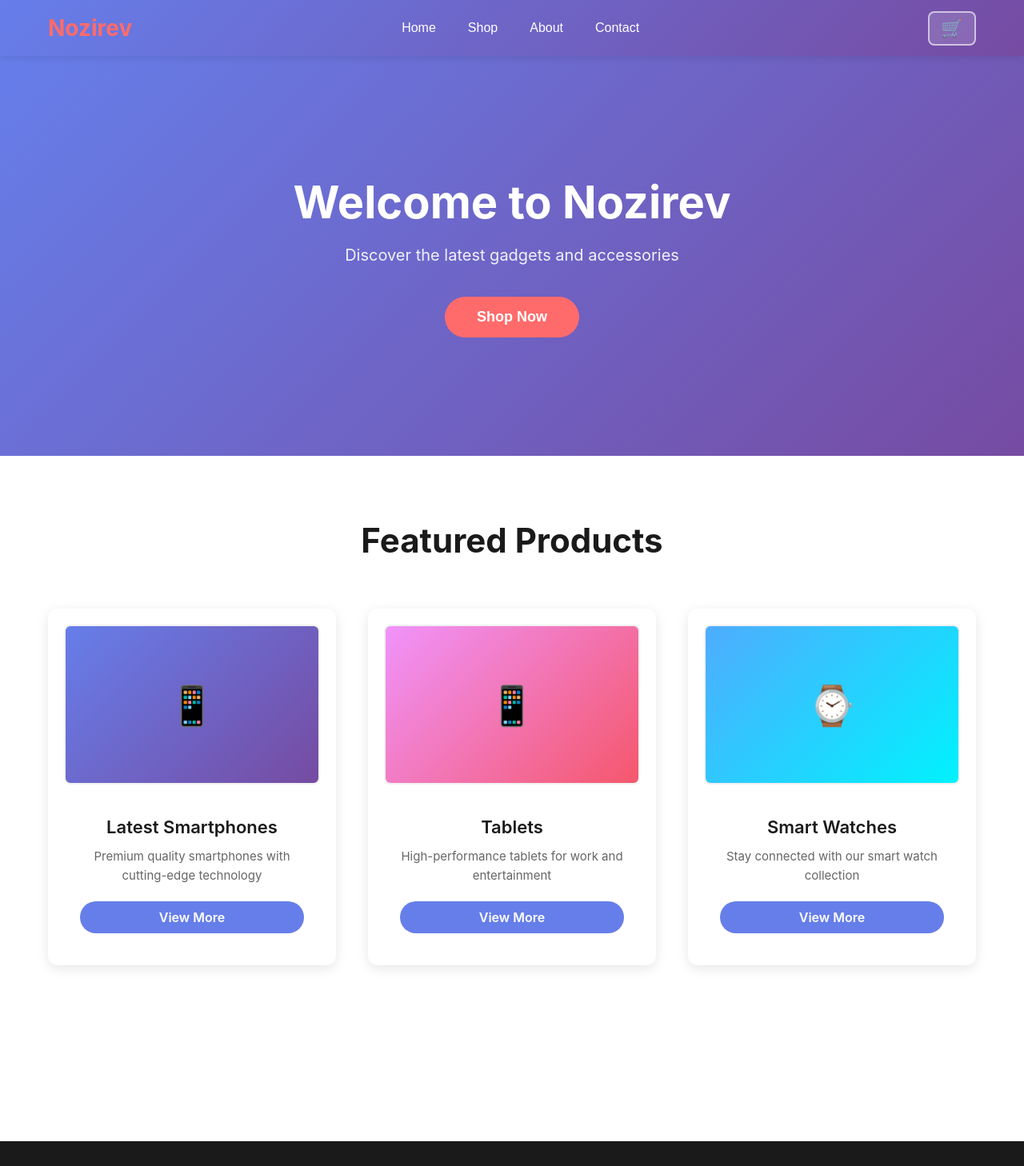
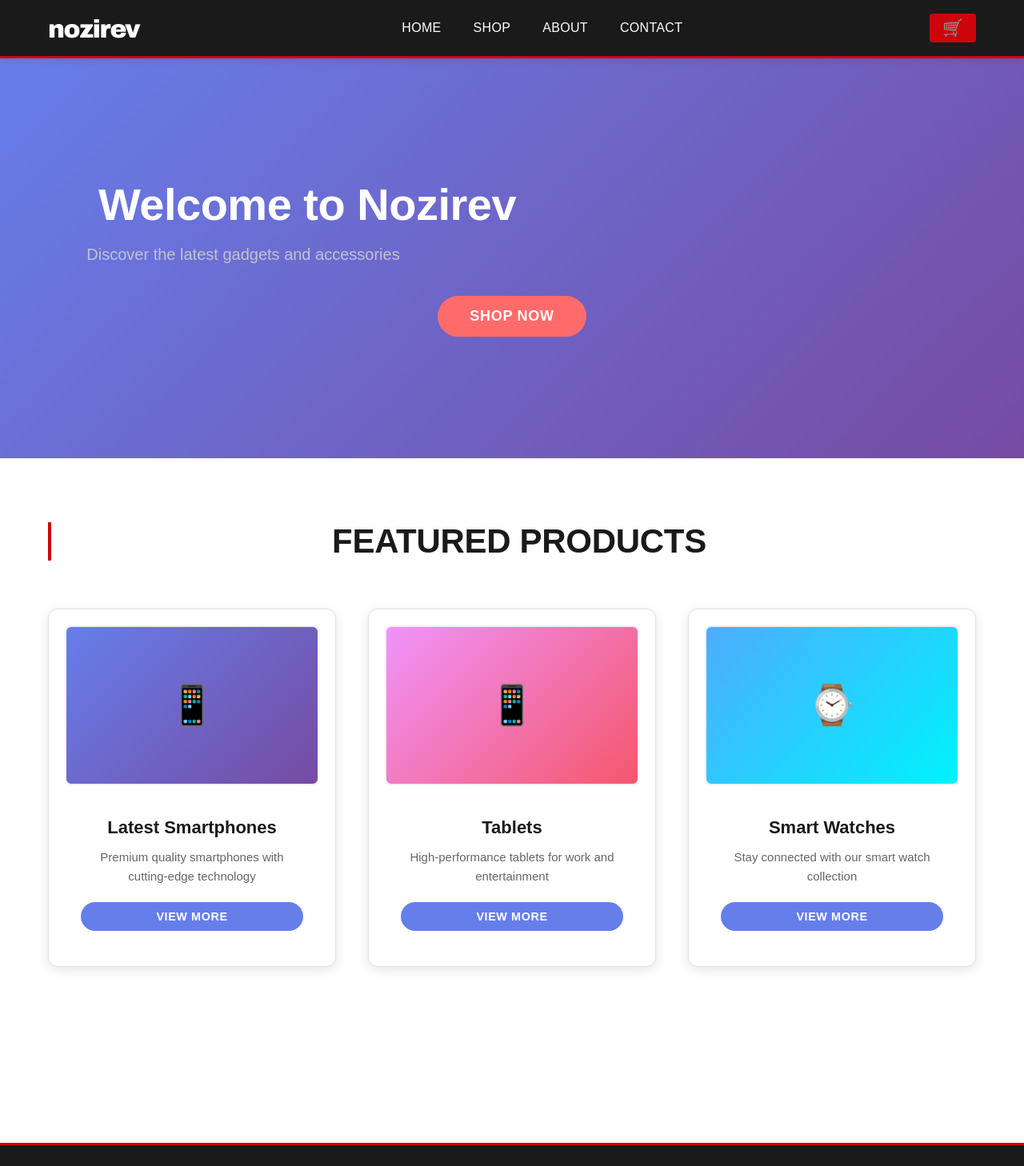
Before and after one commit to swastiksuman/nozirev, a React (Create React App) app in the folder nozirev-ui/: page / in a window 1280 px wide. Shown: the top 1458 px of the page at 80% size. Built offline with nearby package versions, Linux system fonts and the light colour scheme; no server answers.

Commit message:
working cart icon

```diff
--- a/nozirev-ui/src/App.css
+++ b/nozirev-ui/src/App.css
@@ -4,8 +4,14 @@
   box-sizing: border-box;
 }
 
+body {
+  font-family: 'Arial', 'Helvetica Neue', Helvetica, sans-serif;
+  background-color: #ffffff;
+  color: #1b1b1b;
+}
+
 .App {
-  font-family: 'Segoe UI', Tahoma, Geneva, Verdana, sans-serif;
+  font-family: 'Arial', 'Helvetica Neue', Helvetica, sans-serif;
 }
 
 /* Navigation Bar */
--- /dev/null
+++ b/nozirev-ui/src/assets/NozirevLogo.js
@@ -0,0 +1,28 @@
+import React from 'react';
+
+function NozirevLogo({ height = 36 }) {
+  return (
+    <svg
+      xmlns="http://www.w3.org/2000/svg"
+      viewBox="0 0 210 48"
+      height={height}
+      aria-label="Nozirev"
+    >
+      <text
+        x="0"
+        y="40"
+        fontFamily="'Arial Black', 'Arial Bold', Arial, sans-serif"
+        fontWeight="900"
+        fontSize="42"
+        fill="white"
+        letterSpacing="-2"
+        textDecoration="none"
+        style={{ fontStretch: 'condensed' }}
+      >
+        nozirev
+      </text>
+    </svg>
+  );
+}
+
+export default NozirevLogo;
--- a/nozirev-ui/src/components/Navigation.js
+++ b/nozirev-ui/src/components/Navigation.js
@@ -1,6 +1,7 @@
 import React, { useState } from 'react';
 import { useNavigate } from 'react-router-dom';
 import { useSelector } from 'react-redux';
+import NozirevLogo from '../assets/NozirevLogo';
 import '../styles/Navigation.css';
 
 function Navigation() {
@@ -15,7 +16,9 @@
   return (
     <nav className="navbar">
       <div className="nav-container">
-        <div className="logo" onClick={() => handleNavClick('/')} role="button" tabIndex={0}>Nozirev</div>
+        <div className="logo" onClick={() => handleNavClick('/')} role="button" tabIndex={0}>
+          <NozirevLogo height={36} />
+        </div>
         <ul className="nav-menu">
           <li className="nav-item">
             <button className="nav-link" onClick={() => handleNavClick('/')}>Home</button>
--- a/nozirev-ui/src/styles/Footer.css
+++ b/nozirev-ui/src/styles/Footer.css
@@ -1,13 +1,16 @@
 /* Footer Styles */
 .footer {
-  background: #333;
-  color: white;
+  background: #000000;
+  color: #aaaaaa;
   text-align: center;
   padding: 2rem;
   margin-top: auto;
+  border-top: 3px solid #CD040B;
 }
 
 .footer p {
   margin: 0;
-  font-size: 0.95em;
+  font-size: 0.85em;
+  letter-spacing: 0.02em;
+  text-transform: uppercase;
 }
--- a/nozirev-ui/src/styles/HomePage.css
+++ b/nozirev-ui/src/styles/HomePage.css
@@ -7,56 +7,76 @@
 
 /* Hero Section */
 .hero {
-  background: linear-gradient(135deg, #667eea 0%, #764ba2 100%);
+  background: #000000;
   color: white;
-  padding: 80px 20px;
-  text-align: center;
+  padding: 90px 20px;
+  text-align: left;
   flex: 1;
   display: flex;
   align-items: center;
   justify-content: center;
+  min-height: 480px;
+}
+
+.hero-content {
+  max-width: 1200px;
+  width: 100%;
+  margin: 0 auto;
+  padding: 0 24px;
 }
 
 .hero-content h1 {
-  font-size: 3em;
-  margin: 0 0 20px 0;
+  font-size: 3.5em;
+  font-weight: 900;
+  margin: 0 0 16px 0;
+  letter-spacing: -0.5px;
+  line-height: 1.1;
+  max-width: 640px;
 }
 
 .hero-content p {
-  font-size: 1.3em;
-  margin: 0 0 30px 0;
+  font-size: 1.2em;
+  margin: 0 0 32px 0;
+  color: #cccccc;
+  max-width: 480px;
 }
 
 .cta-button {
-  background: white;
-  color: #667eea;
+  background: #CD040B;
+  color: #ffffff;
   border: none;
-  padding: 15px 40px;
-  font-size: 1.1em;
-  border-radius: 50px;
+  padding: 14px 36px;
+  font-size: 1em;
+  font-weight: 700;
+  border-radius: 4px;
   cursor: pointer;
-  font-weight: bold;
-  transition: transform 0.3s ease, box-shadow 0.3s ease;
+  letter-spacing: 0.04em;
+  text-transform: uppercase;
+  transition: background 0.2s ease;
 }
 
 .cta-button:hover {
-  transform: scale(1.05);
-  box-shadow: 0 4px 12px rgba(0, 0, 0, 0.2);
+  background: #a80009;
 }
 
 /* Featured Products Section */
 .featured-products {
-  padding: 60px 20px;
+  padding: 70px 24px;
   max-width: 1200px;
   margin: 0 auto;
   width: 100%;
 }
 
 .featured-products h2 {
-  text-align: center;
-  font-size: 2.5em;
-  margin: 0 0 40px 0;
-  color: #333;
+  text-align: left;
+  font-size: 2em;
+  font-weight: 900;
+  margin: 0 0 36px 0;
+  color: #1b1b1b;
+  letter-spacing: -0.3px;
+  text-transform: uppercase;
+  border-left: 4px solid #CD040B;
+  padding-left: 14px;
 }
 
 .products-grid {
@@ -66,28 +86,26 @@
 }
 
 .product-card {
-  background: white;
-  border-radius: 8px;
+  background: #ffffff;
+  border-radius: 0;
   overflow: hidden;
-  box-shadow: 0 2px 8px rgba(0, 0, 0, 0.1);
-  transition: transform 0.3s ease, box-shadow 0.3s ease;
+  border: 1px solid #e0e0e0;
+  transition: box-shadow 0.2s ease;
 }
 
 .product-card:hover {
-  transform: translateY(-10px);
-  box-shadow: 0 8px 16px rgba(0, 0, 0, 0.15);
+  box-shadow: 0 4px 20px rgba(0, 0, 0, 0.12);
 }
 
 .product-image {
   width: 100%;
-  height: 250px;
-  background: linear-gradient(135deg, #667eea 0%, #764ba2 100%);
+  height: 220px;
+  background: #f6f6f6;
   display: flex;
   align-items: center;
   justify-content: center;
-  color: white;
+  color: #1b1b1b;
   font-size: 3em;
-  border-radius: 8px 8px 0 0;
 }
 
 .product-image.smartphone::before {
@@ -103,32 +121,38 @@
 }
 
 .product-card h3 {
-  font-size: 1.5em;
-  margin: 20px 0 10px 0;
-  color: #333;
+  font-size: 1.1em;
+  font-weight: 700;
+  margin: 20px 0 8px 0;
+  color: #1b1b1b;
   padding: 0 20px;
 }
 
 .product-card p {
-  color: #666;
+  color: #555555;
   padding: 0 20px;
   margin: 0 0 20px 0;
   line-height: 1.5;
+  font-size: 0.95em;
 }
 
 .product-link {
   display: inline-block;
-  margin: 0 20px 20px 20px;
-  background: #667eea;
+  margin: 0 20px 24px 20px;
+  background: #CD040B;
   color: white;
-  padding: 10px 20px;
-  border-radius: 5px;
+  padding: 10px 22px;
+  border-radius: 4px;
   text-decoration: none;
-  transition: background 0.3s ease;
+  font-weight: 700;
+  font-size: 0.9em;
+  text-transform: uppercase;
+  letter-spacing: 0.04em;
+  transition: background 0.2s ease;
 }
 
 .product-link:hover {
-  background: #764ba2;
+  background: #a80009;
 }
 
 @media (max-width: 768px) {
--- a/nozirev-ui/src/styles/Navigation.css
+++ b/nozirev-ui/src/styles/Navigation.css
@@ -1,27 +1,33 @@
 /* Navigation Bar Styles */
 .navbar {
-  background: linear-gradient(135deg, #667eea 0%, #764ba2 100%);
-  padding: 1rem 0;
+  background: #000000;
+  padding: 0;
   position: sticky;
   top: 0;
   z-index: 100;
-  box-shadow: 0 2px 4px rgba(0, 0, 0, 0.1);
+  border-bottom: 3px solid #CD040B;
 }
 
 .nav-container {
   max-width: 1200px;
   margin: 0 auto;
-  padding: 0 20px;
+  padding: 0 24px;
   display: flex;
   justify-content: space-between;
   align-items: center;
+  height: 64px;
 }
 
 .logo {
-  font-size: 1.8em;
-  font-weight: bold;
-  color: white;
   cursor: pointer;
+  display: flex;
+  align-items: center;
+  line-height: 0;
+}
+
+.logo:hover {
+  opacity: 0.85;
+  transition: opacity 0.2s ease;
 }
 
 .nav-menu {
@@ -37,19 +43,21 @@
 }
 
 .nav-link {
-  color: white;
+  color: #ffffff;
   text-decoration: none;
-  font-weight: 500;
-  transition: opacity 0.3s ease;
+  font-weight: 700;
+  font-size: 0.95em;
+  letter-spacing: 0.02em;
+  text-transform: uppercase;
+  transition: color 0.2s ease;
   background: none;
   border: none;
   cursor: pointer;
-  font-size: 1em;
   padding: 0;
 }
 
 .nav-link:hover {
-  opacity: 0.8;
+  color: #CD040B;
 }
 
 .dropdown {
@@ -60,31 +68,35 @@
   position: absolute;
   top: 100%;
   left: 0;
-  background: white;
+  background: #1b1b1b;
   list-style: none;
-  margin: 0.5rem 0 0 0;
-  padding: 0.5rem 0;
-  border-radius: 4px;
-  box-shadow: 0 2px 8px rgba(0, 0, 0, 0.15);
-  min-width: 150px;
+  margin: 0;
+  padding: 0.4rem 0;
+  box-shadow: 0 4px 12px rgba(0,0,0,0.4);
+  min-width: 180px;
+  border-top: 2px solid #CD040B;
 }
 
 .dropdown-link {
   display: block;
   padding: 0.75rem 1.5rem;
-  color: #333;
+  color: #ffffff;
   text-decoration: none;
-  transition: background 0.3s ease;
+  transition: background 0.2s ease, color 0.2s ease;
   background: none;
   border: none;
   cursor: pointer;
-  font-size: 1em;
+  font-size: 0.9em;
+  font-weight: 600;
+  text-transform: uppercase;
+  letter-spacing: 0.03em;
   width: 100%;
   text-align: left;
 }
 
 .dropdown-link:hover {
-  background: #f0f0f0;
+  background: #CD040B;
+  color: #ffffff;
 }
 
 @media (max-width: 768px) {
@@ -100,14 +112,14 @@
 /* Cart Button */
 .cart-btn {
   position: relative;
-  background: rgba(255, 255, 255, 0.15);
-  border: 2px solid rgba(255, 255, 255, 0.6);
+  background: #CD040B;
+  border: none;
   color: white;
-  font-size: 1.4em;
-  border-radius: 8px;
-  padding: 6px 14px;
+  font-size: 1.3em;
+  border-radius: 4px;
+  padding: 6px 16px;
   cursor: pointer;
-  transition: background 0.3s ease;
+  transition: background 0.2s ease;
   display: flex;
   align-items: center;
   gap: 6px;
@@ -115,17 +127,17 @@
 }
 
 .cart-btn:hover {
-  background: rgba(255, 255, 255, 0.25);
+  background: #a80009;
 }
 
 .cart-count {
   position: absolute;
-  top: -8px;
-  right: -8px;
-  background: #ff4757;
-  color: white;
-  font-size: 0.55em;
-  font-weight: bold;
+  top: -7px;
+  right: -7px;
+  background: #ffffff;
+  color: #CD040B;
+  font-size: 0.5em;
+  font-weight: 900;
   border-radius: 50%;
   width: 20px;
   height: 20px;
@@ -133,4 +145,5 @@
   align-items: center;
   justify-content: center;
   line-height: 1;
+  border: 1.5px solid #CD040B;
 }
--- a/nozirev-ui/src/styles/ProductListing.css
+++ b/nozirev-ui/src/styles/ProductListing.css
@@ -13,19 +13,24 @@
 }
 
 .listing-header {
-  text-align: center;
-  margin-bottom: 40px;
+  text-align: left;
+  margin-bottom: 36px;
+  border-bottom: 3px solid #CD040B;
+  padding-bottom: 16px;
 }
 
 .listing-header h1 {
-  font-size: 3em;
-  margin: 0 0 10px 0;
-  color: #333;
+  font-size: 2.2em;
+  font-weight: 900;
+  margin: 0 0 8px 0;
+  color: #1b1b1b;
+  text-transform: uppercase;
+  letter-spacing: -0.3px;
 }
 
 .listing-header p {
-  font-size: 1.2em;
-  color: #666;
+  font-size: 1em;
+  color: #555555;
   margin: 0;
 }
 
@@ -38,7 +43,7 @@
 }
 
 .loading {
-  color: #007bff;
+  color: #CD040B;
 }
 
 .error {
@@ -61,19 +66,18 @@
 }
 
 .product-card {
-  background: white;
-  border-radius: 8px;
+  background: #ffffff;
+  border-radius: 0;
   overflow: hidden;
-  box-shadow: 0 2px 8px rgba(0, 0, 0, 0.1);
-  transition: transform 0.3s ease, box-shadow 0.3s ease;
+  border: 1px solid #e0e0e0;
+  transition: box-shadow 0.2s ease;
   display: flex;
   flex-direction: column;
   height: 100%;
 }
 
 .product-card:hover {
-  transform: translateY(-5px);
-  box-shadow: 0 4px 16px rgba(0, 0, 0, 0.15);
+  box-shadow: 0 4px 20px rgba(0, 0, 0, 0.12);
 }
 
 .product-image {
@@ -105,18 +109,18 @@
 }
 
 .product-name {
-  font-size: 1.3em;
-  margin: 0 0 10px 0;
-  color: #333;
-  font-weight: 600;
+  font-size: 1.1em;
+  margin: 0 0 8px 0;
+  color: #1b1b1b;
+  font-weight: 700;
 }
 
 .product-description {
-  color: #666;
-  font-size: 0.95em;
+  color: #555555;
+  font-size: 0.9em;
   margin: 0 0 15px 0;
   flex: 1;
-  line-height: 1.4;
+  line-height: 1.5;
 }
 
 .product-footer {
@@ -129,25 +133,27 @@
 }
 
 .product-price {
-  font-size: 1.5em;
-  font-weight: bold;
-  color: #007bff;
+  font-size: 1.4em;
+  font-weight: 900;
+  color: #1b1b1b;
 }
 
 .add-to-cart {
-  background: #007bff;
+  background: #CD040B;
   color: white;
   border: none;
   padding: 10px 20px;
-  border-radius: 5px;
+  border-radius: 4px;
   cursor: pointer;
-  font-size: 0.95em;
-  font-weight: 500;
-  transition: background 0.3s ease;
+  font-size: 0.85em;
+  font-weight: 700;
+  text-transform: uppercase;
+  letter-spacing: 0.05em;
+  transition: background 0.2s ease;
 }
 
 .add-to-cart:hover {
-  background: #0056b3;
+  background: #a80009;
 }
 
 /* Responsive Design */
```
